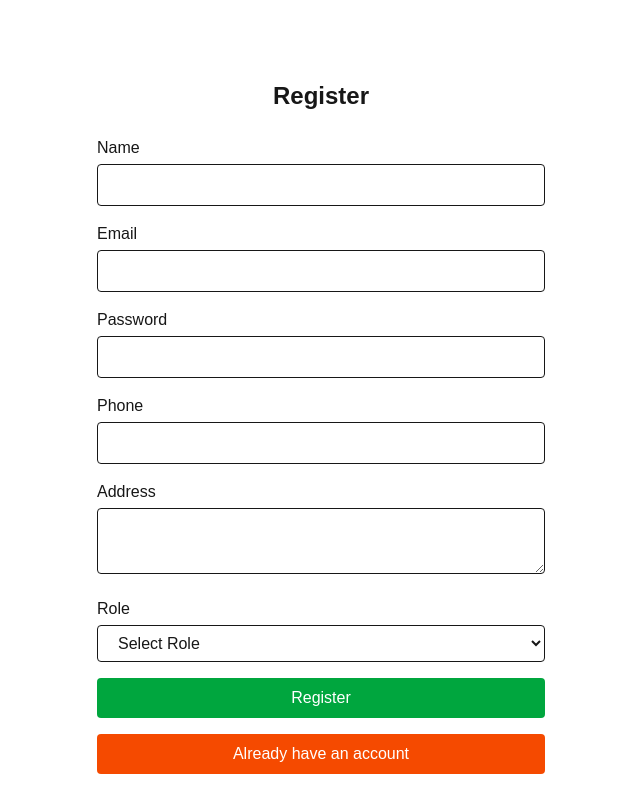
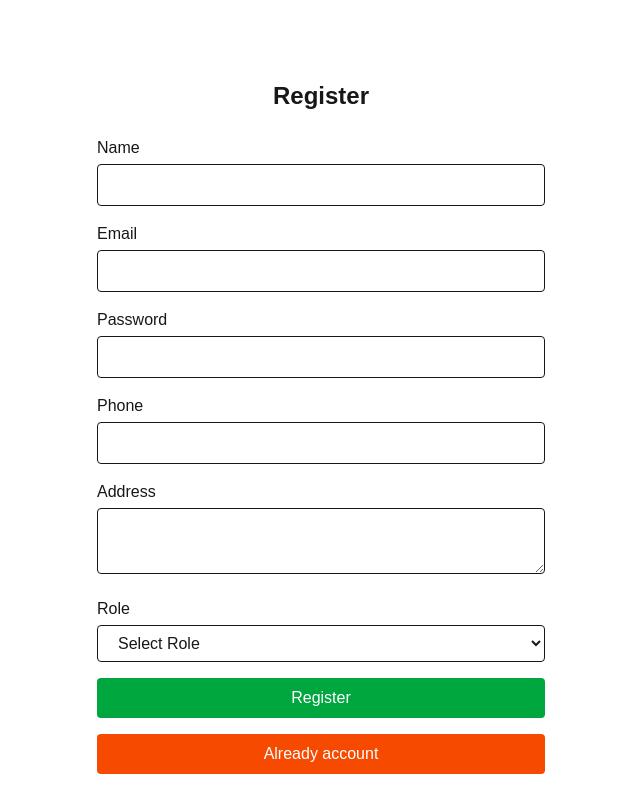
Before and after one commit to hammad257/AI-Powered-Donation, a Next.js app: page /auth/register in a window 1280 px wide. Shown: the whole page, without its empty margins (319-959 px from the left). Built offline with nearby package versions, Linux system fonts and the light colour scheme; no server answers.

Commit message:
change name

```diff
--- a/app/auth/register/page.js
+++ b/app/auth/register/page.js
@@ -137,7 +137,7 @@ export default function RegisterPage() {
               href="/auth/login"
               className="block text-center w-full bg-orange-600 text-white py-2 rounded hover:bg-orange-700"
             >
-              Already have an account
+              Already account
             </Link>
 
             {/* <Link href="/auth/login"  className="w-full bg-orange-600 text-white py-2 rounded hover:bg-blue-700">
```
